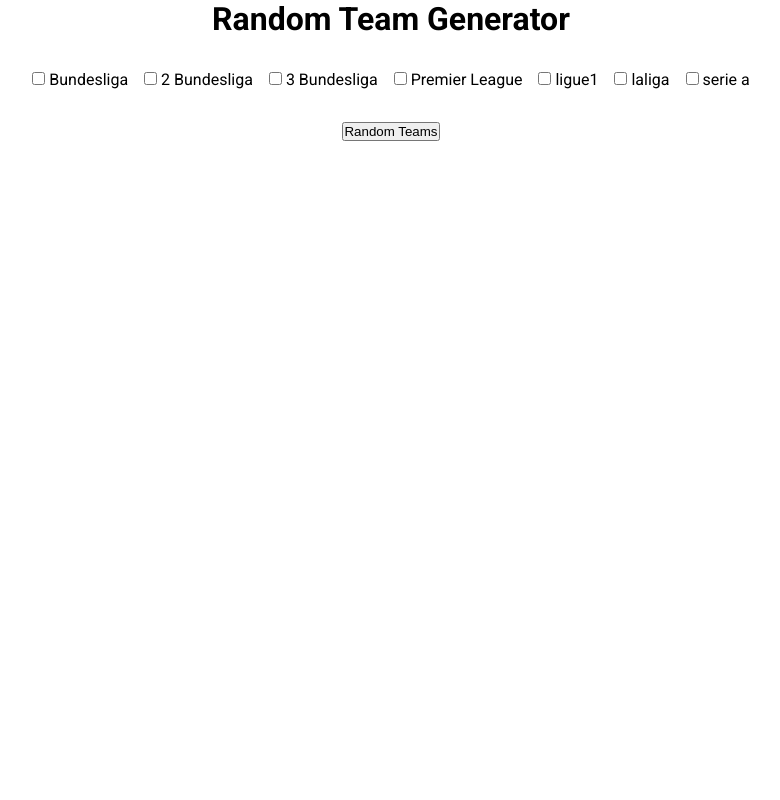
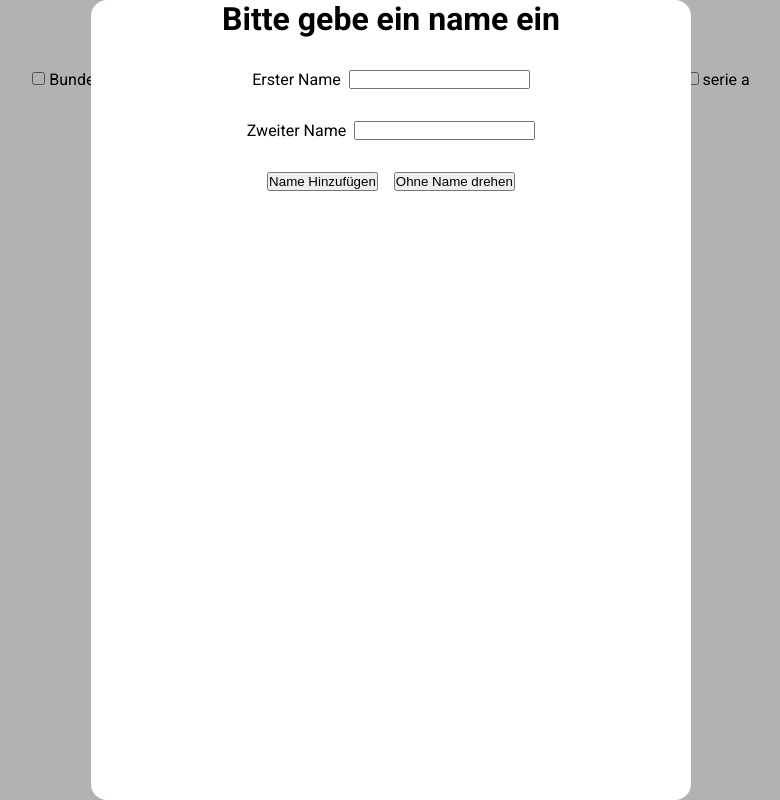
Before and after one commit to Sanes05/RandomTeamGenerator, a plain HTML site: page index.html in a window 1280 px wide. Shown: the whole page, without its empty margins (249-1029 px from the left). Drawn offline with Linux system fonts and the light colour scheme.

Commit message:
Overlay ,  Namen Inpunt hinzugefügt

```diff
--- a/css/overlay.css
+++ b/css/overlay.css
@@ -0,0 +1,48 @@
+.d-none {
+	display: none;
+}
+
+.overlay {
+	position: absolute;
+	left: 0;
+	top: 0;
+	height: 100vh;
+	width: 100%;
+	background-color: rgba(0, 0, 0, 0.3);
+	display: flex;
+	justify-content: center;
+	align-items: center;
+	z-index: 1000;
+}
+.overlay-background {
+	position: absolute;
+	top: 0;
+	left: 0;
+	width: 100%;
+	height: 100%;
+	background: transparent;
+}
+
+.overlay-content {
+	position: fixed;
+	background-color: white;
+	width: 600px;
+	height: 800px;
+	border-radius: 16px;
+	display: flex;
+	flex-direction: column;
+	align-items: center;
+	gap: 32px;
+	z-index: 1001;
+}
+
+.overlay-input-div {
+	display: flex;
+	flex-direction: row-reverse;
+	gap: 8px;
+}
+
+.overlay-btn-div {
+	display: flex;
+	gap: 16px;
+}
--- a/index.html
+++ b/index.html
@@ -16,7 +16,6 @@
 		<script src="./js/script.js"></script>
 	</head>
 	<body onload="main()">
-		<div class="overlay" id="overlay"></div>
 		<header>
 			<h1>Random Team Generator</h1>
 		</header>
@@ -29,5 +28,24 @@
 			<div id="content" class="content"></div>
 			<div id="content1" class="content"></div>
 		</div>
+		<div class="d-none" id="overlay">
+			<div class="overlay-background" onclick="noName()"></div>
+			<div class="overlay-content">
+				<h1>Bitte gebe ein name ein</h1>
+				<div class="overlay-input-div">
+					<input class="overlay-input" type="text" id="name" />
+					<label for="name">Erster Name</label>
+				</div>
+				<div class="overlay-input-div">
+					<input class="overlay-input" type="text" id="name1" />
+					<label for="name1">Zweiter Name</label>
+				</div>
+				<div class="overlay-btn-div">
+					<button class="overlay-btn" onclick="getName()">Name Hinzufügen</button>
+					<button class="overlay-btn" onclick="noName()">Ohne Name drehen</button>
+				</div>
+				<div class="overlay-error" id="overlay-error"></div>
+			</div>
+		</div>
 	</body>
 </html>
--- a/js/overlay.js
+++ b/js/overlay.js
@@ -1,3 +1,4 @@
 function overlay() {
 	let overlay = document.getElementById("overlay");
+	overlay.classList.toggle("overlay");
 }
--- a/js/script.js
+++ b/js/script.js
@@ -1,5 +1,27 @@
 function main() {
 	createCheckboxTemplate();
+	overlay();
+}
+
+const names = [];
+
+function getName() {
+	let nameInputref = [document.getElementById("name").value, document.getElementById("name1").value];
+	let error = document.getElementById("overlay-error");
+	if ((nameInputref[0] === "", nameInputref[1] === "")) {
+		error.innerHTML = errorTemplate("Bitte gebe zwei Namen ein");
+	} else {
+		error.innerHTML = "";
+		names.push(nameInputref[0]);
+		names.push(nameInputref[1]);
+		overlay();
+	}
+}
+
+function noName() {
+	overlay();
+	names.push("Spieler 1");
+	names.push("Spieler 2");
 }
 
 function createCheckboxTemplate() {
@@ -34,8 +56,8 @@
 				if (teams[0] === teams[1]) {
 					teams[1] = league.teams[Math.floor(Math.random() * league.teams.length)];
 				} else {
-					content[0].innerHTML = mainTemplate(teams[0], "Kevin :");
-					content[1].innerHTML = mainTemplate(teams[1], "Marco :");
+					content[0].innerHTML = mainTemplate(teams[0], names[0] + " :");
+					content[1].innerHTML = mainTemplate(teams[1], names[1] + " :");
 					return;
 				}
 			}
```
